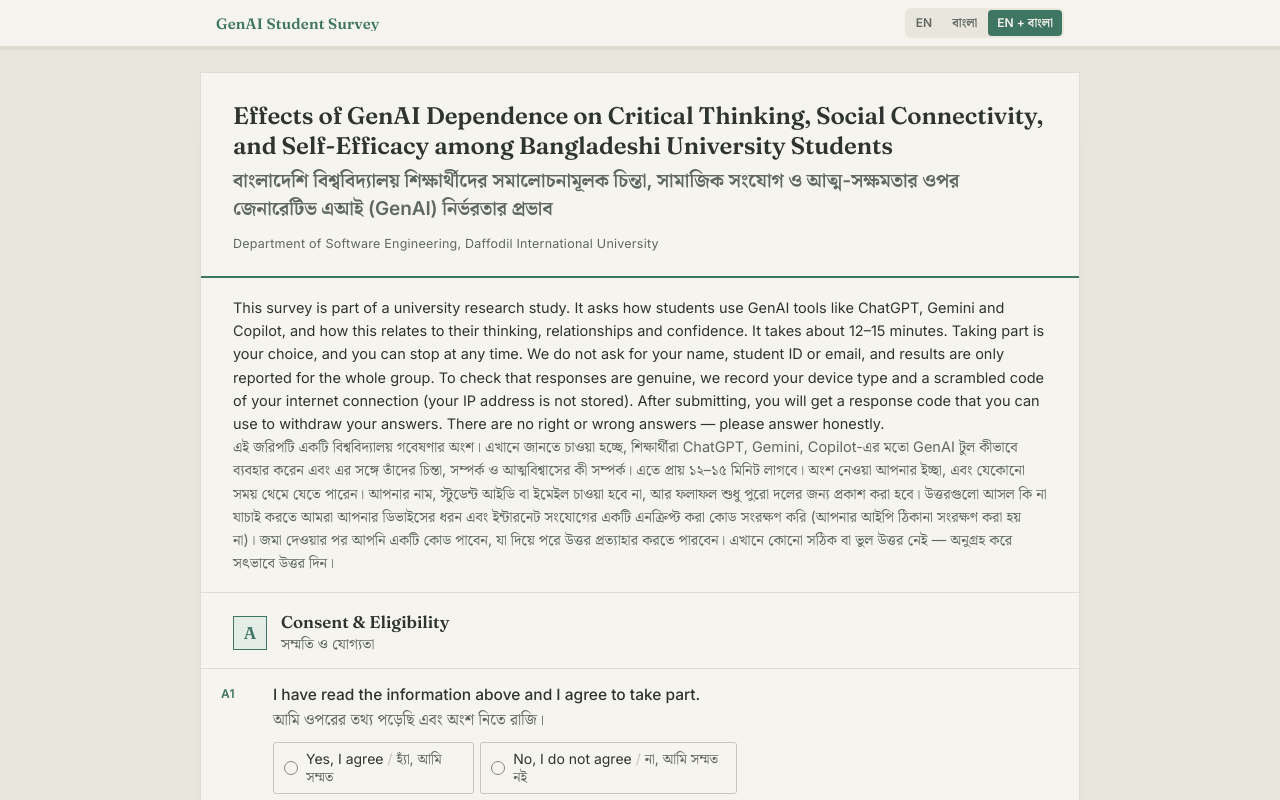
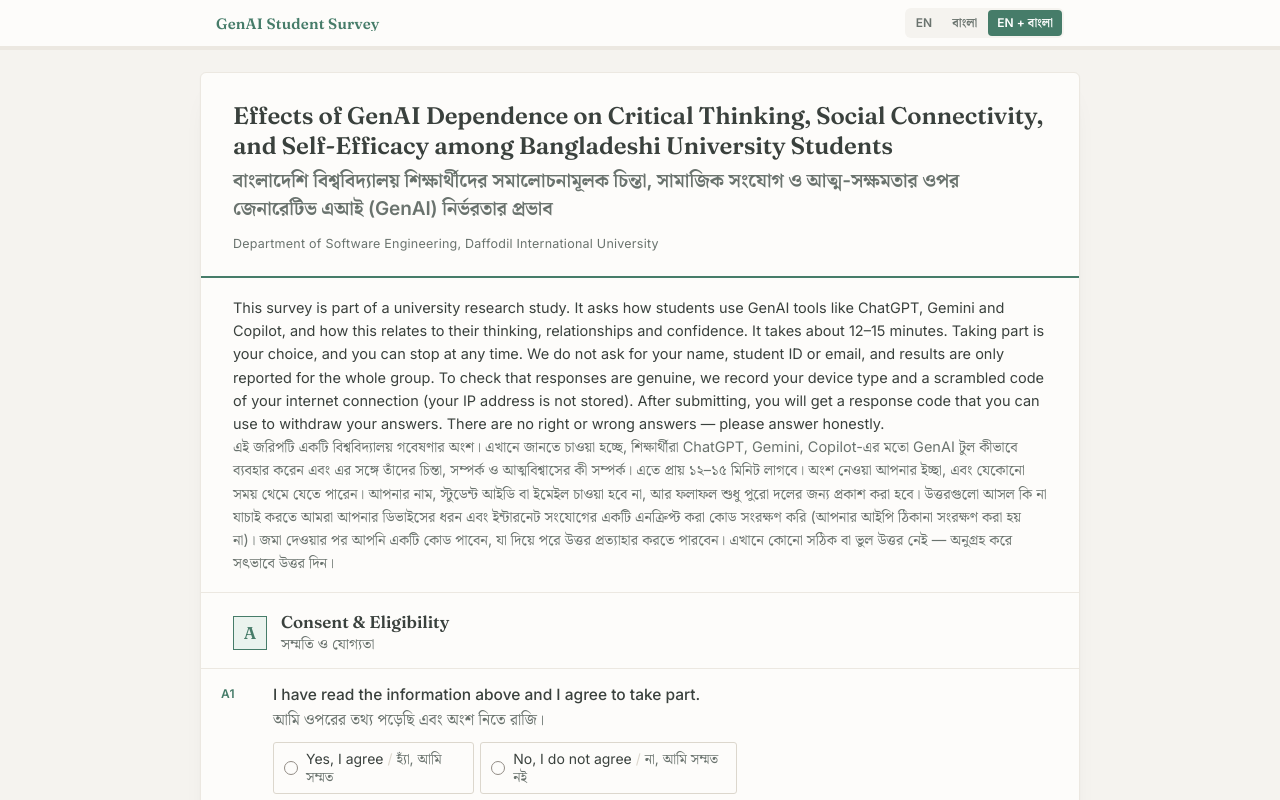
Before and after one commit to FahimSWE40/GenAI-Thesis-Survey, a website with bundled scripts: page public/index.html in a window 1280 px wide. Shown: the top 800 px of the page. Built offline with nearby package versions, Linux system fonts and the light colour scheme.

Commit message:
Soft light colour style
- Near-white paper on a gentle warm-grey background, soft charcoal text, pastel sage accent, soft terracotta for errors
- Always light (dark mode removed); softer rounded sheet with a light shadow
- All text meets WCAG AA; answer controls meet 3:1

```diff
--- a/public/index.html
+++ b/public/index.html
@@ -5,8 +5,8 @@
   <meta name="viewport" content="width=device-width, initial-scale=1, viewport-fit=cover">
   <title>GenAI Student Survey</title>
   <meta name="description" content="Research survey on GenAI use among Bangladeshi university students">
-  <meta name="theme-color" content="#f6f4ee" media="(prefers-color-scheme: light)">
-  <meta name="theme-color" content="#232725" media="(prefers-color-scheme: dark)">
+  <meta name="theme-color" content="#fdfcfa">
+  <meta name="color-scheme" content="light">
   <link rel="preconnect" href="https://fonts.googleapis.com">
   <link rel="preconnect" href="https://fonts.gstatic.com" crossorigin>
   <link href="https://fonts.googleapis.com/css2?family=Fraunces:opsz,wght@9..144,500;9..144,600&family=Noto+Serif+Bengali:wght@400;500;600&family=Inter:wght@400;500;600&display=swap" rel="stylesheet">
--- a/public/styles.css
+++ b/public/styles.css
@@ -1,40 +1,24 @@
-/* Eye-friendly palette: warm low-glare paper, soft charcoal text (~11:1),
-   muted sage accent, terracotta for warnings. All text meets WCAG AA;
-   answer controls meet 3:1. */
+/* Soft light palette: near-white paper on a gentle warm-grey background,
+   soft charcoal text (~10:1), pastel sage accent, soft terracotta for errors only.
+   All text meets WCAG AA; answer controls meet 3:1. Always light (no dark mode). */
 :root {
-  --desk: #e9e6dd;
-  --paper: #f6f4ee;
-  --ink: #2e3430;
-  --muted: #5f6862;
-  --rule: #e0dcd2;
-  --rule-strong: #c9c4b7;
-  --control: #8a8476;
-  --accent: #3f7563;
-  --accent-ink: #f6f4ee;
-  --accent-soft: #e3ece6;
-  --mark: #a8513b;
-  --mark-soft: #f5e6e0;
+  --desk: #f5f3ef;
+  --paper: #fdfcfa;
+  --ink: #3a413d;
+  --muted: #6a736e;
+  --rule: #ece8e1;
+  --rule-strong: #dcd7cd;
+  --control: #928c85;
+  --accent: #467c69;
+  --accent-ink: #ffffff;
+  --accent-soft: #eaf3ee;
+  --mark: #a65945;
+  --mark-soft: #fbefea;
   --top: 50px;
   --serif: 'Fraunces', Georgia, serif;
   --sans: 'Inter', 'Noto Serif Bengali', system-ui, -apple-system, 'Segoe UI', sans-serif;
   --bn: 'Inter', 'Noto Serif Bengali', serif;   /* Latin letters in Inter, all Bangla letters in Noto Serif Bengali */
-  color-scheme: light dark;
-}
-@media (prefers-color-scheme: dark) {
-  :root {
-    --desk: #1b1e1c;
-    --paper: #232725;
-    --ink: #d6dbd5;
-    --muted: #a0a8a2;
-    --rule: #303632;
-    --rule-strong: #434a45;
-    --control: #6f7972;
-    --accent: #86bba3;
-    --accent-ink: #1b1e1c;
-    --accent-soft: #2b3a33;
-    --mark: #e39a85;
-    --mark-soft: #3a2b26;
-  }
+  color-scheme: light;
 }
 
 * { box-sizing: border-box; }
@@ -75,7 +59,7 @@ body[data-lang="both"] .il .en + .bn::before { content: " / "; color: var(--rule
 .sheet {
   max-width: 880px; margin: 22px auto 60px; padding: 0;
   background: var(--paper); border: 1px solid var(--rule); outline: none;
-  box-shadow: 0 1px 0 var(--rule), 0 18px 40px -30px rgba(0,0,0,.18);
+  box-shadow: 0 1px 2px rgba(60, 50, 40, .04), 0 12px 32px -20px rgba(60, 50, 40, .14); border-radius: 6px; overflow: clip;   /* clip keeps the sticky scale header working */
 }
 @media (max-width: 640px) {
   .sheet { margin: 0; border: 0; box-shadow: none; }
```
